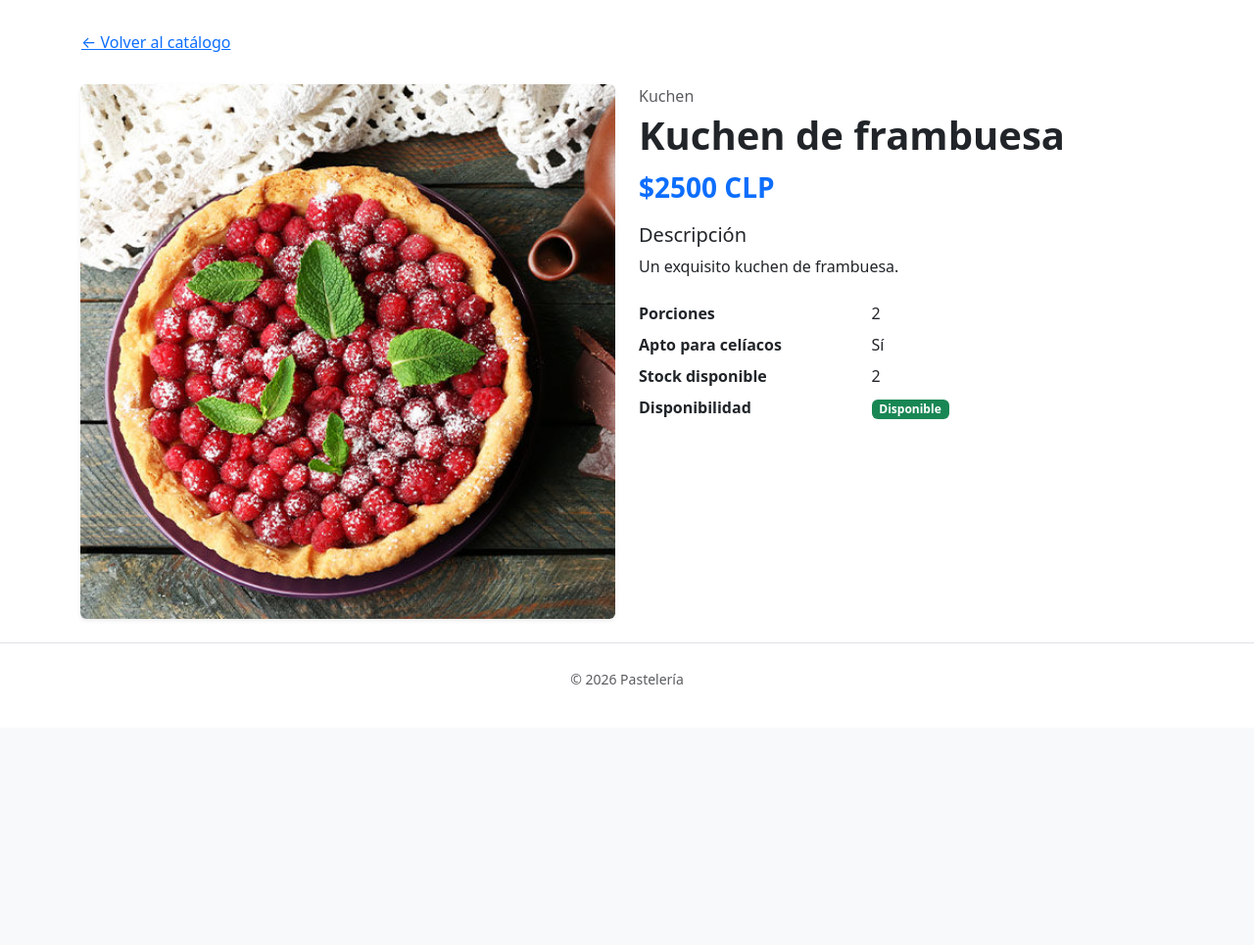
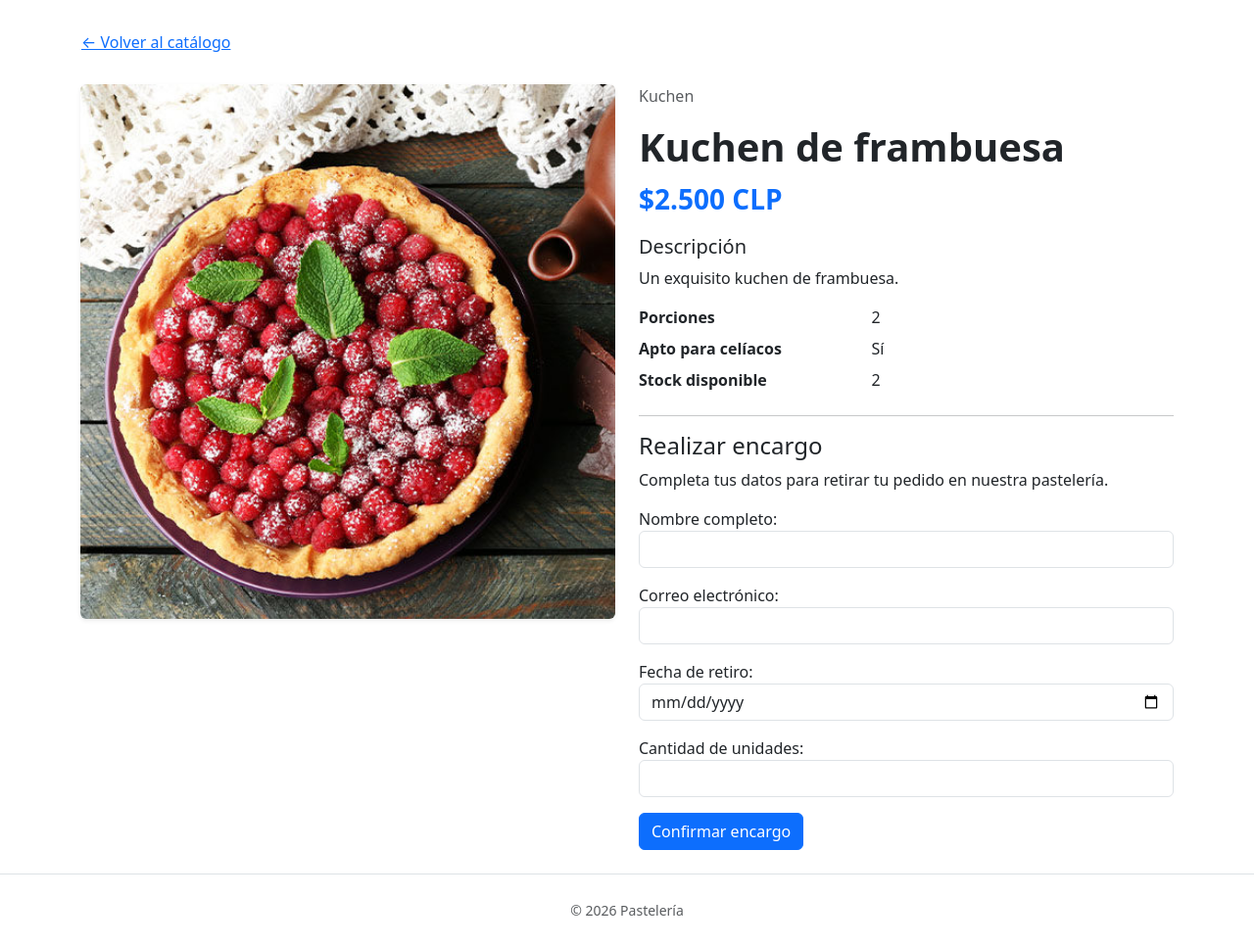
Before and after one commit to JorgeVallejos14/BackEnd-Sum3-JVT-BMR, a Django app: page /producto/4/ in a window 1280 px wide. Shown: the part 57-1022 px from the top of the page at 98% size. Before the commit the page ends 756 px from the top, so only its background shows below. Run offline with Django 5.2, Linux system fonts and the light colour scheme; data comes from the database, SQL or seed files in the repository; both versions use the stored data as it was after the commit.

Commit message:
Implementa encargos con validaciones control de stock y comprobante

```diff
--- a/config/urls.py
+++ b/config/urls.py
@@ -1,34 +1,46 @@
-"""
-URL configuration for config project.
 
-The `urlpatterns` list routes URLs to views. For more information please see:
-    https://docs.djangoproject.com/en/6.1/topics/http/urls/
-Examples:
-Function views
-    1. Add an import:  from my_app import views
-    2. Add a URL to urlpatterns:  path('', views.home, name='home')
-Class-based views
-    1. Add an import:  from other_app.views import Home
-    2. Add a URL to urlpatterns:  path('', Home.as_view(), name='home')
-Including another URLconf
-    1. Import the include() function: from django.urls import include, path
-    2. Add a URL to urlpatterns:  path('blog/', include('blog.urls'))
-"""
 from django.contrib import admin
 from django.conf import settings
 from django.conf.urls.static import static
 from django.urls import path
+
 from pasteleria import views
 
+
 urlpatterns = [
-    path('admin/', admin.site.urls),
-    path('', views.catalogo, name='catalogo'),
     path(
-        'producto/<int:producto_id>/',
+        "admin/",
+        admin.site.urls
+    ),
+
+    path(
+        "",
+        views.catalogo,
+        name="catalogo"
+    ),
+
+    path(
+        "producto/<int:producto_id>/",
         views.detalle_producto,
-        name='detalle_producto',
+        name="detalle_producto"
+    ),
+
+    path(
+        "producto/<int:producto_id>/encargar/",
+        views.crear_encargo,
+        name="crear_encargo"
+    ),
+
+    path(
+        "comprobante/<uuid:codigo>/",
+        views.comprobante,
+        name="comprobante"
     ),
 ]
 
+
 if settings.DEBUG:
-    urlpatterns += static(settings.MEDIA_URL, document_root=settings.MEDIA_ROOT)
+    urlpatterns += static(
+        settings.MEDIA_URL,
+        document_root=settings.MEDIA_ROOT
+    )
--- /dev/null
+++ b/pasteleria/forms.py
@@ -0,0 +1,68 @@
+
+from django import forms
+from django.utils import timezone
+
+from .models import Encargo
+
+
+class EncargoForm(forms.ModelForm):
+
+    class Meta:
+        model = Encargo
+
+        fields = [
+            "nombre_comprador",
+            "correo",
+            "fecha_retiro",
+            "cantidad",
+        ]
+
+        labels = {
+            "nombre_comprador": "Nombre completo",
+            "correo": "Correo electrónico",
+            "fecha_retiro": "Fecha de retiro",
+            "cantidad": "Cantidad de unidades",
+        }
+
+        widgets = {
+            "nombre_comprador": forms.TextInput(
+                attrs={"class": "form-control"}
+            ),
+            "correo": forms.EmailInput(
+                attrs={"class": "form-control"}
+            ),
+            "fecha_retiro": forms.DateInput(
+                attrs={
+                    "class": "form-control",
+                    "type": "date",
+                },
+                format="%Y-%m-%d",
+            ),
+            "cantidad": forms.NumberInput(
+                attrs={
+                    "class": "form-control",
+                    "min": 1,
+                    "max": 3,
+                }
+            ),
+        }
+
+    def clean_fecha_retiro(self):
+        fecha = self.cleaned_data["fecha_retiro"]
+
+        if fecha < timezone.localdate():
+            raise forms.ValidationError(
+                "La fecha de retiro no puede ser anterior a hoy."
+            )
+
+        return fecha
+
+    def clean_cantidad(self):
+        cantidad = self.cleaned_data["cantidad"]
+
+        if cantidad < 1 or cantidad > 3:
+            raise forms.ValidationError(
+                "La cantidad debe estar entre 1 y 3 unidades."
+            )
+
+        return cantidad
--- a/pasteleria/templates/pasteleria/detalle_producto.html
+++ b/pasteleria/templates/pasteleria/detalle_producto.html
@@ -1,8 +1,12 @@
+
 {% extends "pasteleria/base.html" %}
 
-{% block title %}{{ producto.nombre }} | Pastelería{% endblock %}
+{% block title %}
+{{ producto.nombre }} | Pastelería
+{% endblock %}
 
 {% block content %}
+
 <div class="mb-4">
     <a href="{% url 'catalogo' %}" class="btn btn-link px-0">
         &larr; Volver al catálogo
@@ -10,7 +14,9 @@
 </div>
 
 <article class="row g-4">
+
     <div class="col-md-6">
+
         {% if producto.fotografia %}
             <img
                 src="{{ producto.fotografia.url }}"
@@ -18,46 +24,94 @@
                 alt="{{ producto.nombre }}"
             >
         {% else %}
-                <div class="bg-body-secondary rounded d-flex align-items-center justify-content-center"
-                     style="min-height: 320px;">
-                    <span class="text-body-secondary">Sin fotografía disponible</span>
+            <div class="bg-body-secondary rounded p-5 text-center">
+                Sin fotografía disponible
             </div>
         {% endif %}
+
     </div>
 
     <div class="col-md-6">
-            <p class="text-body-secondary mb-1">{{ producto.linea.nombre }}</p>
-            <h1 class="display-6 fw-bold">{{ producto.nombre }}</h1>
-            <p class="fs-3 fw-bold text-primary">
-                ${{ producto.precio|floatformat:0 }} CLP
+
+        <p class="text-body-secondary">
+            {{ producto.linea.nombre }}
         </p>
 
-            <div class="mb-4">
+        <h1 class="display-6 fw-bold">
+            {{ producto.nombre }}
+        </h1>
+
+        <p class="fs-3 fw-bold text-primary">
+            {{ precio_clp }} CLP
+        </p>
+
         <h2 class="h5">Descripción</h2>
-                <p>{{ producto.descripcion|linebreaksbr }}</p>
-            </div>
+
+        <p>
+            {{ producto.descripcion|linebreaksbr }}
+        </p>
 
         <dl class="row">
+
             <dt class="col-sm-5">Porciones</dt>
             <dd class="col-sm-7">{{ producto.porciones }}</dd>
 
             <dt class="col-sm-5">Apto para celíacos</dt>
             <dd class="col-sm-7">
-                    {% if producto.apto_celiacos %}Sí{% else %}No{% endif %}
+                {% if producto.apto_celiacos %}
+                    Sí
+                {% else %}
+                    No
+                {% endif %}
             </dd>
 
             <dt class="col-sm-5">Stock disponible</dt>
-                <dd class="col-sm-7">{{ producto.stock }}</dd>
+            <dd class="col-sm-7">
+                {{ producto.stock }}
+            </dd>
 
-                <dt class="col-sm-5">Disponibilidad</dt>
-                <dd class="col-sm-7">
-                    {% if producto.disponible %}
-                        <span class="badge text-bg-success">Disponible</span>
+        </dl>
+
+        <hr>
+
+        {% if producto.stock > 0 %}
+
+            <h2 class="h4">Realizar encargo</h2>
+
+            <p>
+                Completa tus datos para retirar tu pedido
+                en nuestra pastelería.
+            </p>
+
+            <form
+                method="post"
+                action="{% url 'crear_encargo' producto.id %}"
+            >
+                {% csrf_token %}
+
+                {{ form.as_p }}
+
+                <button
+                    type="submit"
+                    class="btn btn-primary"
+                >
+                    Confirmar encargo
+                </button>
+            </form>
+
         {% else %}
-                        <span class="badge text-bg-secondary">No disponible</span>
+
+            <div class="alert alert-warning">
+                <strong>Agotado por hoy</strong>
+                <p class="mb-0">
+                    Este producto no tiene unidades disponibles.
+                </p>
+            </div>
+
         {% endif %}
-                </dd>
-            </dl>
+
     </div>
+
 </article>
+
 {% endblock %}
--- a/pasteleria/views.py
+++ b/pasteleria/views.py
@@ -1,20 +1,35 @@
-from django.shortcuts import get_object_or_404, render
 
-from .models import Linea, Producto
+from django.db import transaction
+from django.db.models import F
+from django.shortcuts import get_object_or_404, redirect, render
+
+from .forms import EncargoForm
+from .models import Linea, Producto, Encargo
+
+
+def formato_clp(valor):
+    return f"${valor:,.0f}".replace(",", ".")
 
 
 def catalogo(request):
-    productos = Producto.objects.filter(disponible=True).select_related("linea")
+    productos = Producto.objects.filter(
+        disponible=True
+    ).select_related("linea")
+
     lineas = Linea.objects.all()
 
     busqueda = request.GET.get("q", "").strip()
     linea_id = request.GET.get("linea", "").strip()
 
     if busqueda:
-        productos = productos.filter(nombre__icontains=busqueda)
+        productos = productos.filter(
+            nombre__icontains=busqueda
+        )
 
     if linea_id:
-        productos = productos.filter(linea_id=linea_id)
+        productos = productos.filter(
+            linea_id=linea_id
+        )
 
     contexto = {
         "productos": productos,
@@ -22,7 +37,12 @@ def catalogo(request):
         "busqueda": busqueda,
         "linea_seleccionada": linea_id,
     }
-    return render(request, "pasteleria/catalogo.html", contexto)
+
+    return render(
+        request,
+        "pasteleria/catalogo.html",
+        contexto,
+    )
 
 
 def detalle_producto(request, producto_id):
@@ -31,8 +51,90 @@ def detalle_producto(request, producto_id):
         id=producto_id,
         disponible=True,
     )
+
     return render(
         request,
         "pasteleria/detalle_producto.html",
-        {"producto": producto},
+        {
+            "producto": producto,
+            "form": EncargoForm(),
+            "precio_clp": formato_clp(producto.precio),
+        },
     )
+
+
+def crear_encargo(request, producto_id):
+    producto = get_object_or_404(
+        Producto.objects.select_related("linea"),
+        id=producto_id,
+        disponible=True,
+    )
+
+    if request.method != "POST":
+        return redirect(
+            "detalle_producto",
+            producto_id=producto.id
+        )
+
+    form = EncargoForm(request.POST)
+
+    if form.is_valid():
+        cantidad = form.cleaned_data["cantidad"]
+
+        if producto.stock < cantidad:
+            form.add_error(
+                "cantidad",
+                f"Solo quedan {producto.stock} unidades disponibles."
+            )
+        else:
+            with transaction.atomic():
+                actualizados = Producto.objects.filter(
+                    pk=producto.pk,
+                    disponible=True,
+                    stock__gte=cantidad,
+                ).update(
+                    stock=F("stock") - cantidad
+                )
+
+                if actualizados == 1:
+                    encargo = form.save(commit=False)
+                    encargo.producto = producto
+                    encargo.save()
+
+                    return redirect(
+                        "comprobante",
+                        codigo=encargo.codigo,
+                    )
+
+            producto.refresh_from_db()
+
+            form.add_error(
+                "cantidad",
+                f"Solo quedan {producto.stock} unidades disponibles."
+            )
+
+    return render(
+        request,
+        "pasteleria/detalle_producto.html",
+        {
+            "producto": producto,
+            "form": form,
+            "precio_clp": formato_clp(producto.precio),
+        },
+    )
+
+
+def comprobante(request, codigo):
+    encargo = get_object_or_404(
+        Encargo.objects.select_related("producto"),
+        codigo=codigo,
+    )
+
+    return render(
+        request,
+        "pasteleria/comprobante.html",
+        {
+            "encargo": encargo,
+            "total_clp": formato_clp(encargo.total),
+        },
+    )
```
Also changed, not shown: pasteleria/templates/pasteleria/comprobante.html (added, +87 -0 lines), db.sqlite3. Lines whose indentation alone changed are shown as unchanged.
